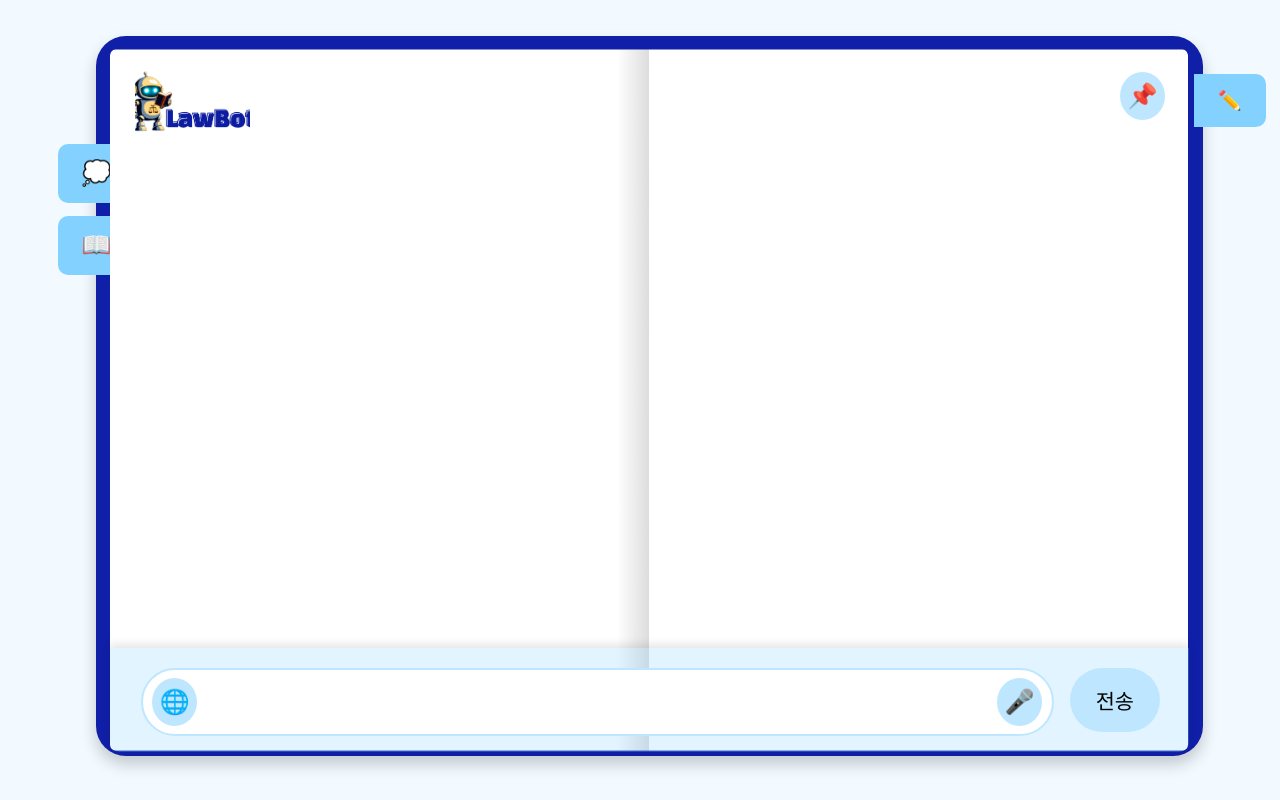
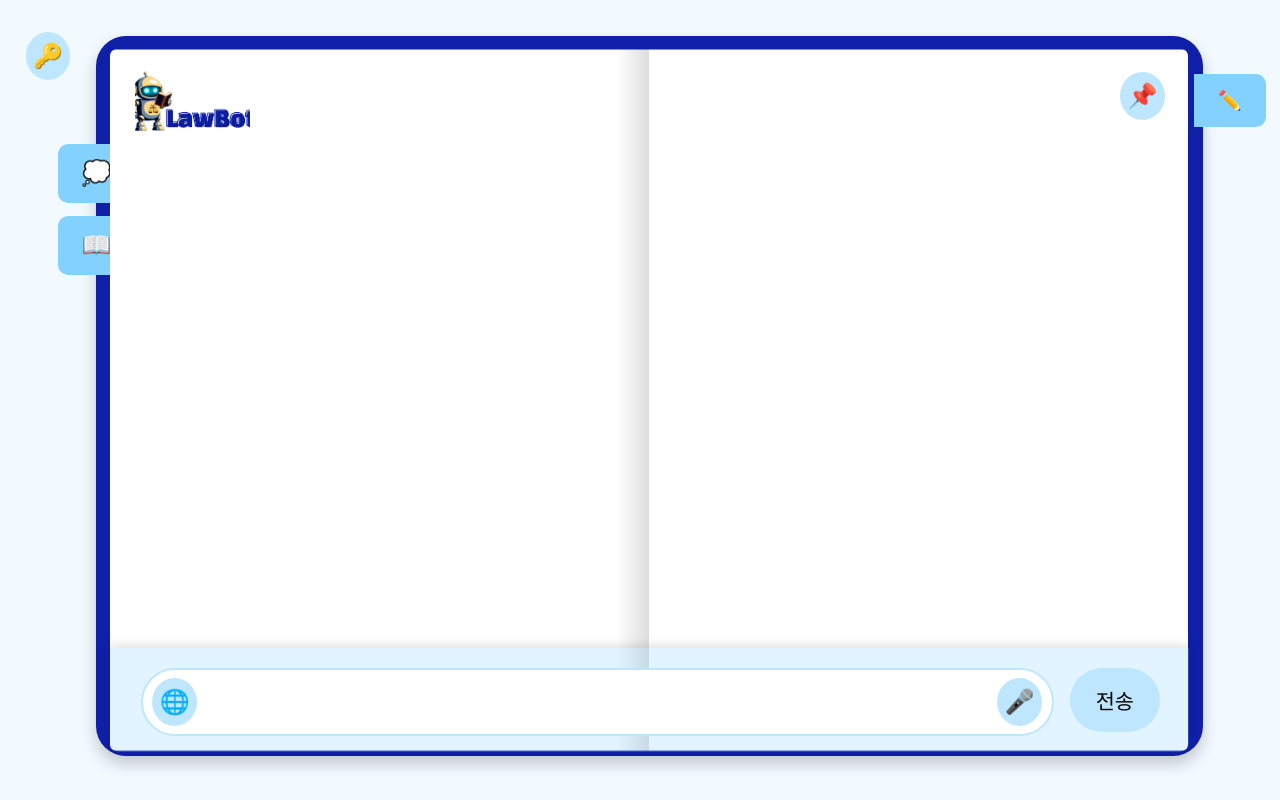
Before and after one commit to Samdo3/Immigration_support_Chatbot, a website: page frontend/kiki/word.html in a window 1280 px wide. Drawn offline with Linux system fonts and the light colour scheme; a web font is replaced by a local one.

Commit message:
로그인 추가

```diff
--- a/frontend/kiki/word.html
+++ b/frontend/kiki/word.html
@@ -14,6 +14,7 @@
   </head>
   <body>
     <div class="main-container">
+      <button id="loginButton" class="login-btn">🔑</button>
       <!-- 과거 이력 확인 및 용어 정리 -->
       <button id="btnmain" class="main-btn">💭</button>
       <button id="btnword" class="word-btn">📖</button>
--- a/frontend/kiki/word_style.css
+++ b/frontend/kiki/word_style.css
@@ -20,6 +20,21 @@ body {
   position: relative;
   background-color: #101fa7;
   border-radius: 30px;
+}
+.login-btn {
+  position: fixed;
+  font-size: 1.5em; /* 글자 크기 */
+  text-align: center; /* 텍스트 중앙 정렬 */
+  background-color: #bee7ff;
+  transition: background-color 0.3s;
+  border: none;
+  border-radius: 50%;
+  cursor: pointer;
+  z-index: 1;
+  width: 3.5vw; /* 버튼의 가로 크기 */
+  height: 6vh; /* 버튼의 세로 크기 */
+  top: 4%;
+  left: 2%;
 }
 
 .logo {
```
